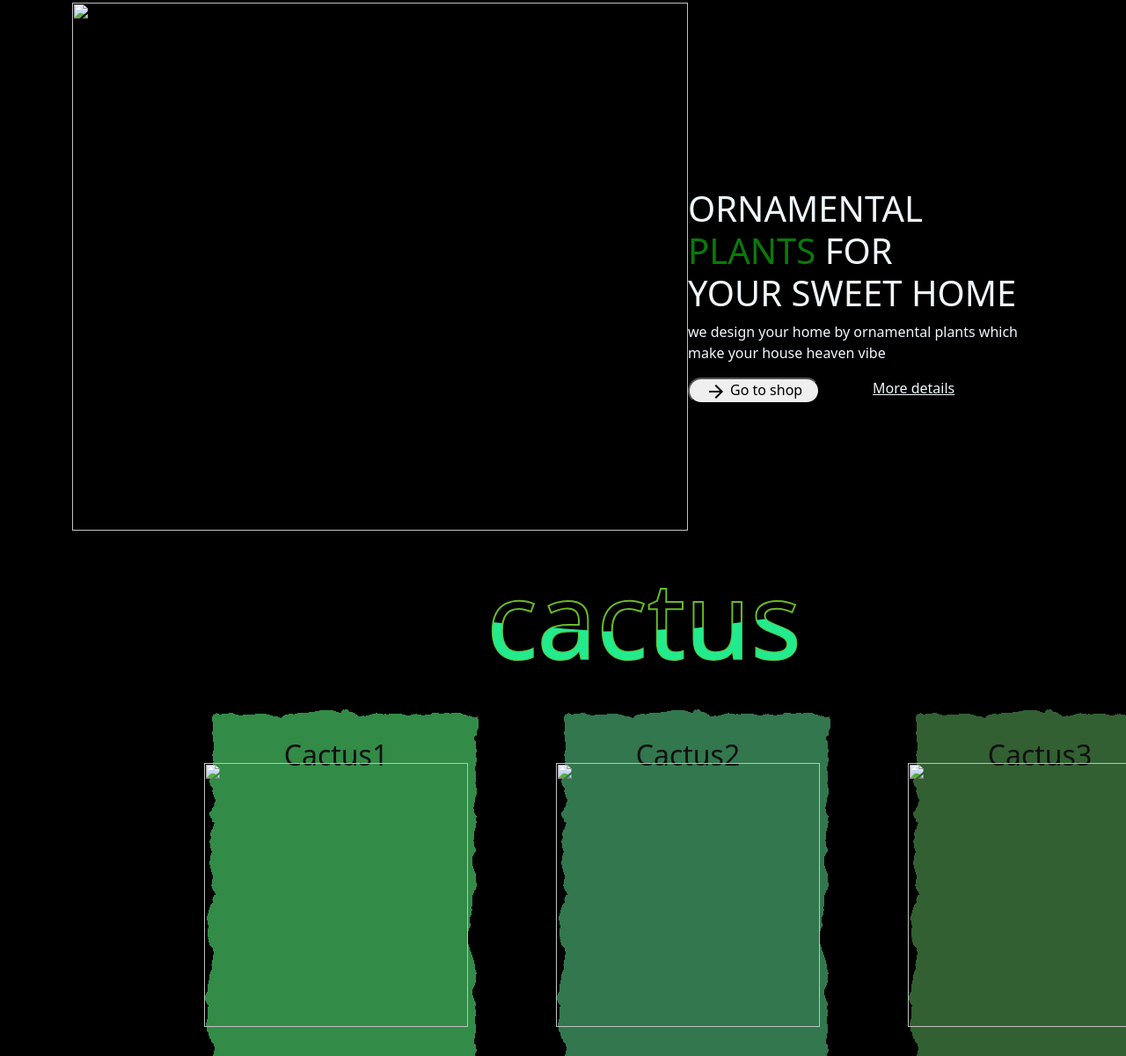
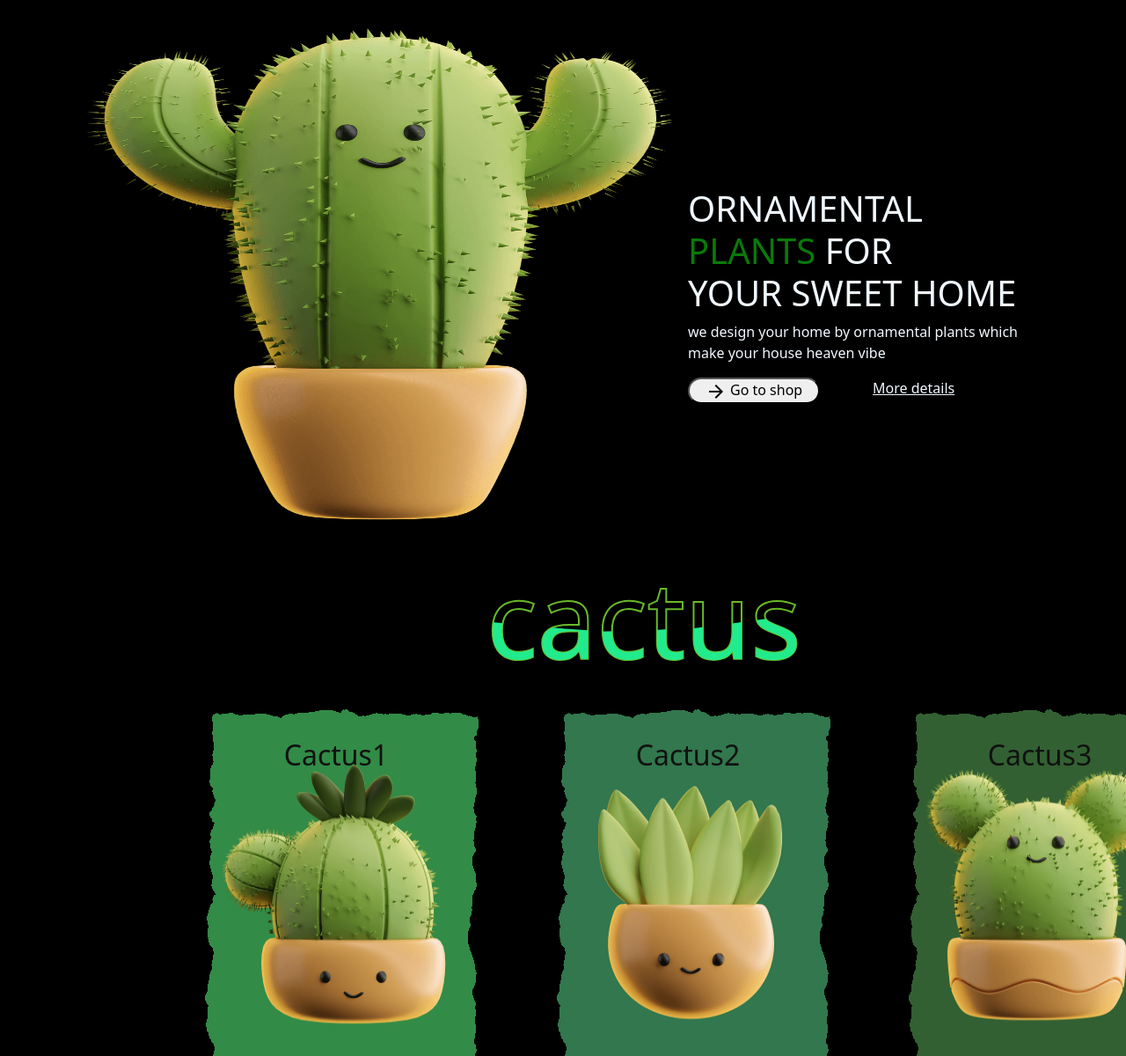
Before and after one commit to Nigarsultan/cactusweb, a plain HTML site: page index.html in a window 1280 px wide. Shown: the part 63-1263 px from the top of the page at 88% size. Drawn offline with nearby package versions, Linux system fonts and the light colour scheme; files whose address does not match are found by name.

Commit message:
Update index.html

```diff
--- a/index.html
+++ b/index.html
@@ -294,7 +294,7 @@
 
     <div class="d-flex "style="background-color: black;">
         <div>
-            <img src="./assets/img/home-cactus.png"class="homeimg">
+            <img src="home-cactus.png"class="homeimg">
         </div>
         <div class="whole" >
             <h1 class="headingpartone">ORNAMENTAL <br><span style="color: rgb(9, 122, 9);">PLANTS</span> FOR <br>YOUR SWEET HOME</h1>
@@ -317,19 +317,19 @@
 		<div class="bo"style="margin-top:100px;">
 			<div class="content">
 				<h2>Cactus1</h2>
-				<img src="./assets/img/new-cactus-1.png"style="height:300px;width:300px;">
+				<img src="new-cactus-1.png"style="height:300px;width:300px;">
 			</div>
 		</div>
 		<div class="bo"style="margin-top:100px;">
 			<div class="content">
 				<h2>Cactus2</h2>
-				<img src="./assets/img/new-cactus-2.png"style="height:300px;width:300px;">
+				<img src="new-cactus-2.png"style="height:300px;width:300px;">
 			</div>
 		</div>
 		<div class="bo"style="margin-top:100px;">
 			<div class="content">
 				<h2>Cactus3</h2>
-				<img src="./assets/img/new-cactus-3.png"style="height:300px;width:300px;">
+				<img src="new-cactus-3.png"style="height:300px;width:300px;">
 			</div>
 		</div>
 	</div>
```
